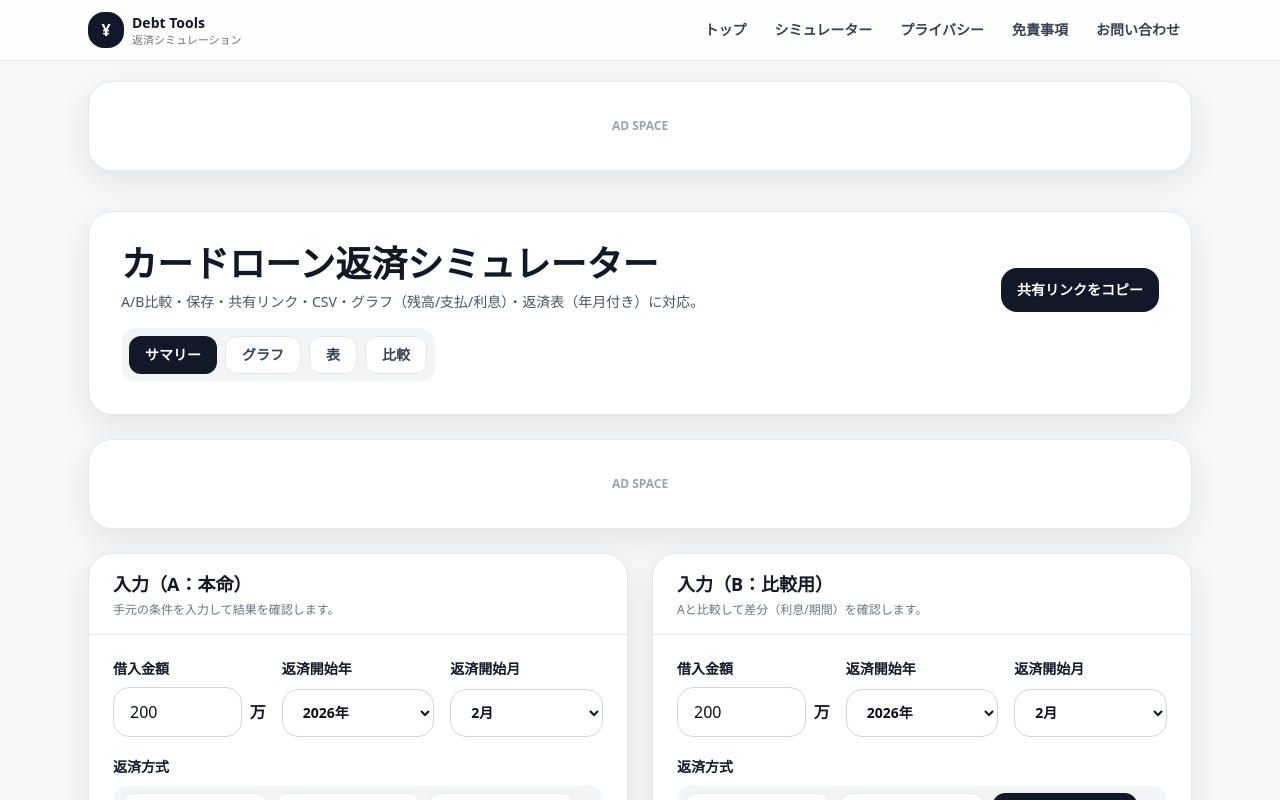
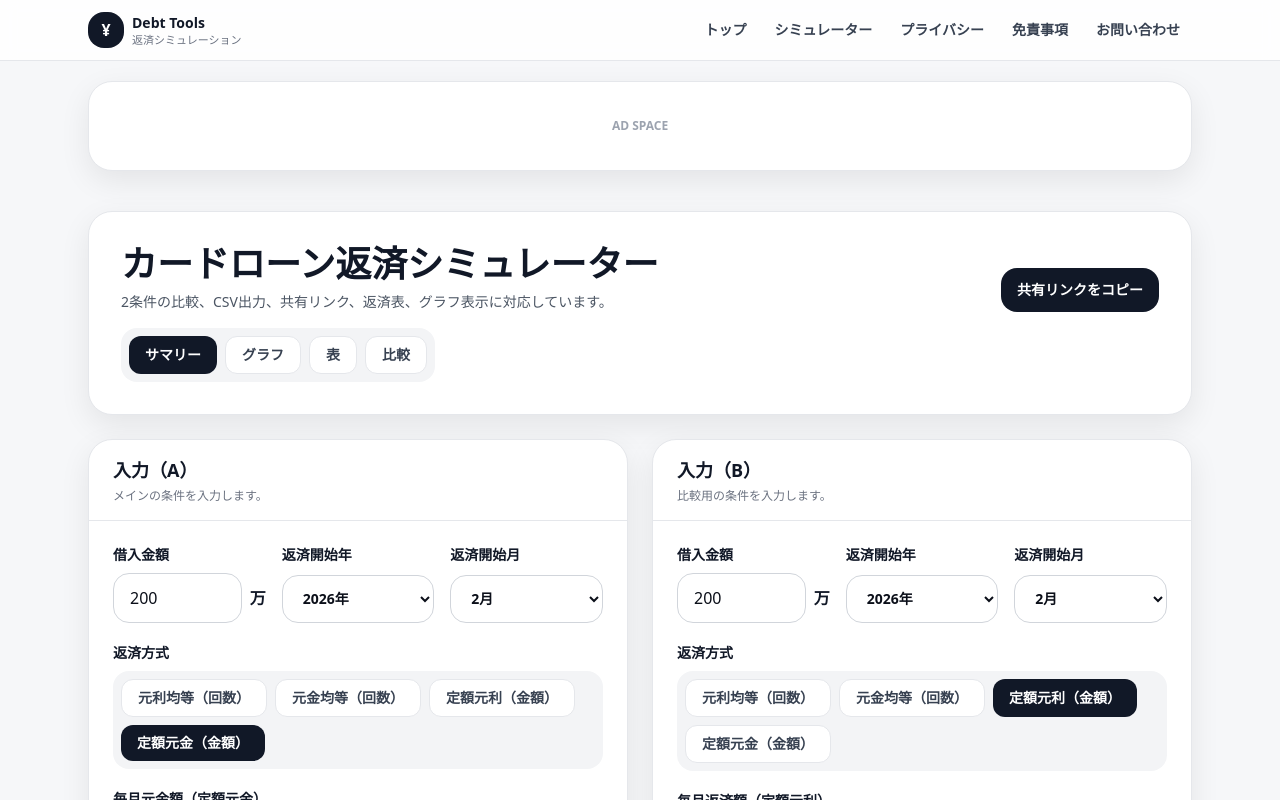
Before and after one commit to shunsukesaito00/debt-simulator, a Next.js app: page /simulator/cardloan in a window 1280 px wide. Shown: the top 800 px of the page. Built offline with nearby package versions, Linux system fonts and the light colour scheme.

Commit message:
Remove ad placeholders for AdSense review

```diff
--- /dev/null
+++ b/app/components/AdSlot.tsx
@@ -0,0 +1,7 @@
+export function AdSlot({ className = "" }: { className?: string }) {
+  // 審査中は広告を一切表示しない
+  if (process.env.NEXT_PUBLIC_SHOW_ADS !== "1") return null;
+
+  // 将来 AdSense を入れるときの挿入ポイント（今は空の箱）
+  return <div className={className} aria-label="advertisement" />;
+}
--- a/app/simulator/cardloan/page.tsx
+++ b/app/simulator/cardloan/page.tsx
@@ -1,6 +1,7 @@
 "use client";
 
 import { useEffect, useMemo, useState } from "react";
+import { AdSlot } from "@/app/components/AdSlot";
 
 type RepaymentMethod =
   | "annuity_months"
@@ -125,13 +126,15 @@ function simulate(s: Scenario): SimResult {
       const need = balance + interest;
       payment = Math.min(payment, need);
       principal = payment - interest;
-      if (principal <= 0) return { ok: false, reason: "返済条件が成立しません（毎月返済が利息以下）。" };
+      if (principal <= 0)
+        return { ok: false, reason: "返済条件が成立しません（毎月返済が利息以下）。" };
     } else if (s.method === "equal_principal_months") {
       principal = Math.min(equalPrincipal, balance);
       payment = principal + interest;
     } else if (s.method === "fixed_payment") {
       payment = Math.max(0, Math.round(s.monthlyPaymentYen));
-      if (payment <= interest) return { ok: false, reason: "完済できません（毎月返済額が利息以下）。" };
+      if (payment <= interest)
+        return { ok: false, reason: "完済できません（毎月返済額が利息以下）。" };
       const need = balance + interest;
       payment = Math.min(payment, need);
       principal = payment - interest;
@@ -315,7 +318,6 @@ function Select({
   onChange: (v: string) => void;
   children: React.ReactNode;
 }) {
-  // ✅ ここが崩れの主因だったので、常に w-full に固定（md固定幅を撤廃）
   return (
     <label className="grid gap-2">
       <div className="text-sm font-black text-gray-900">{label}</div>
@@ -327,25 +329,6 @@ function Select({
         {children}
       </select>
     </label>
-  );
-}
-
-function AdSlot({
-  id,
-  height = 90,
-}: {
-  id: string;
-  height?: number;
-}) {
-  return (
-    <div
-      id={id}
-      className="rounded-3xl border border-gray-200 bg-white shadow-soft flex items-center justify-center text-xs font-black text-gray-400"
-      style={{ minHeight: height }}
-      aria-label="広告"
-    >
-      AD SPACE
-    </div>
   );
 }
 
@@ -587,16 +570,6 @@ export default function Page() {
     return `${window.location.origin}${window.location.pathname}?${qs}`;
   }, [A, B]);
 
-  const copyShare = async () => {
-    if (!shareUrl) return;
-    try {
-      await navigator.clipboard.writeText(shareUrl);
-      alert("共有リンクをコピーしました。");
-    } catch {
-      prompt("コピーできない場合は手動でコピーしてください。", shareUrl);
-    }
-  };
-
   const compare = useMemo(() => {
     if (!resA || !resB || !resA.ok || !resB.ok) return null;
     return {
@@ -615,19 +588,11 @@ export default function Page() {
     { key: "fixed_principal", label: "定額元金（金額）" },
   ] as const;
 
-  const viewItems = [
-    { key: "summary", label: "サマリー" },
-    { key: "chart", label: "グラフ" },
-    { key: "table", label: "表" },
-    { key: "compare", label: "比較" },
-  ] as const;
-
   const yearsOptions = [1, 2, 3, 5, 7, 10, 15, 20];
 
   const renderScenarioForm = (s: Scenario, setS: (u: (p: Scenario) => Scenario) => void, advanced: boolean) => {
     return (
       <div className="grid gap-5">
-        {/* ✅ ここを md:3列（借入 / 年 / 月）にして崩れを完全解消 */}
         <div className="grid gap-4 md:grid-cols-3">
           <NumInput
             label="借入金額"
@@ -714,7 +679,6 @@ export default function Page() {
           />
         )}
 
-        {/* 金利（段階） */}
         <div className="rounded-3xl border border-gray-200 bg-gray-50 p-4">
           <div className="mb-3 flex items-center justify-between gap-3">
             <div className="text-sm font-black text-gray-900">金利（段階変更）</div>
@@ -776,7 +740,6 @@ export default function Page() {
           </div>
         </div>
 
-        {/* ボーナス */}
         <div className="rounded-3xl border border-gray-200 bg-gray-50 p-4">
           <div className="flex flex-wrap items-center justify-between gap-3">
             <div className="text-sm font-black text-gray-900">ボーナス返済</div>
@@ -865,13 +828,12 @@ export default function Page() {
 
   return (
     <div className="grid gap-6">
-      {/* hero */}
       <div className="rounded-3xl border border-gray-200 bg-white p-5 shadow-soft md:p-8">
         <div className="flex flex-col gap-3 md:flex-row md:items-end md:justify-between">
           <div>
             <h1 className="text-2xl font-black text-gray-900 md:text-4xl">カードローン返済シミュレーター</h1>
             <p className="mt-2 text-sm text-gray-600">
-              A/B比較・保存・共有リンク・CSV・グラフ（残高/支払/利息）・返済表（年月付き）に対応。
+              2条件の比較、CSV出力、共有リンク、返済表、グラフ表示に対応しています。
             </p>
           </div>
           <button
@@ -909,23 +871,20 @@ export default function Page() {
         </div>
       </div>
 
-      {/* ✅ 広告枠（上） */}
-      <AdSlot id="ad_sim_top" height={90} />
+      {/* 審査中は非表示（NEXT_PUBLIC_SHOW_ADS=0）。将来ONにしたらここに広告が入る */}
+      <AdSlot className="my-1" />
 
-      {/* inputs */}
       <div className="grid gap-6 lg:grid-cols-2">
-        <Card title="入力（A：本命）" sub="手元の条件を入力して結果を確認します。">
+        <Card title="入力（A）" sub="メインの条件を入力します。">
           {renderScenarioForm(A, (u) => setA(u), true)}
         </Card>
-        <Card title="入力（B：比較用）" sub="Aと比較して差分（利息/期間）を確認します。">
+        <Card title="入力（B）" sub="比較用の条件を入力します。">
           {renderScenarioForm(B, (u) => setB(u), false)}
         </Card>
       </div>
 
-      {/* ✅ 広告枠（中：レクタングル想定） */}
-      <AdSlot id="ad_sim_mid" height={250} />
+      <AdSlot className="my-1" />
 
-      {/* views */}
       {view === "summary" && (
         <div className="grid gap-6 lg:grid-cols-2">
           <Card title="結果（A）">
@@ -938,12 +897,24 @@ export default function Page() {
       )}
 
       {view === "compare" && (
-        <Card title="A/B比較（差分：A - B）" sub="マイナスならAが有利（少ない/早い）です。">
+        <Card title="A/B比較（差分：A - B）" sub="マイナスならAが少ない/早いです。">
           {compare ? (
             <div className="grid gap-3 sm:grid-cols-2 lg:grid-cols-3">
-              <Stat label="合計返済差" value={`${fmtSignedYen(compare.dPay)} 円`} hint={compare.dPay < 0 ? "Aが少ない" : "Bが少ない"} />
-              <Stat label="利息差" value={`${fmtSignedYen(compare.dInt)} 円`} hint={compare.dInt < 0 ? "Aが少ない" : "Bが少ない"} />
-              <Stat label="完済月数差" value={`${compare.dMonths >= 0 ? "+" : ""}${compare.dMonths} ヶ月`} hint={compare.dMonths < 0 ? "Aが早い" : "Bが早い"} />
+              <Stat
+                label="合計返済差"
+                value={`${fmtSignedYen(compare.dPay)} 円`}
+                hint={compare.dPay < 0 ? "Aが少ない" : "Bが少ない"}
+              />
+              <Stat
+                label="利息差"
+                value={`${fmtSignedYen(compare.dInt)} 円`}
+                hint={compare.dInt < 0 ? "Aが少ない" : "Bが少ない"}
+              />
+              <Stat
+                label="完済月数差"
+                value={`${compare.dMonths >= 0 ? "+" : ""}${compare.dMonths} ヶ月`}
+                hint={compare.dMonths < 0 ? "Aが早い" : "Bが早い"}
+              />
             </div>
           ) : (
             <div className="text-sm text-gray-500">A/Bいずれかの計算が成立していません（入力条件を確認してください）。</div>
@@ -954,10 +925,18 @@ export default function Page() {
       {view === "chart" && (
         <div className="grid gap-6 lg:grid-cols-2">
           <Card title="グラフ（A）" sub="残高 / 支払 / 利息（線）">
-            {resA && resA.ok ? <LineChart rows={resA.rows} amountYen={amountYenA} /> : <div className="text-sm text-gray-500">Aの結果がありません。</div>}
+            {resA && resA.ok ? (
+              <LineChart rows={resA.rows} amountYen={amountYenA} />
+            ) : (
+              <div className="text-sm text-gray-500">Aの結果がありません。</div>
+            )}
           </Card>
           <Card title="グラフ（B）" sub="残高 / 支払 / 利息（線）">
-            {resB && resB.ok ? <LineChart rows={resB.rows} amountYen={amountYenB} /> : <div className="text-sm text-gray-500">Bの結果がありません。</div>}
+            {resB && resB.ok ? (
+              <LineChart rows={resB.rows} amountYen={amountYenB} />
+            ) : (
+              <div className="text-sm text-gray-500">Bの結果がありません。</div>
+            )}
           </Card>
         </div>
       )}
@@ -1038,8 +1017,7 @@ export default function Page() {
         </Card>
       )}
 
-      {/* ✅ 広告枠（下） */}
-      <AdSlot id="ad_sim_bottom" height={90} />
+      <AdSlot className="my-1" />
 
       <div className="text-xs text-gray-500">
         ※ 本ツールは参考情報です。最終的な返済条件は契約内容をご確認ください。
```
